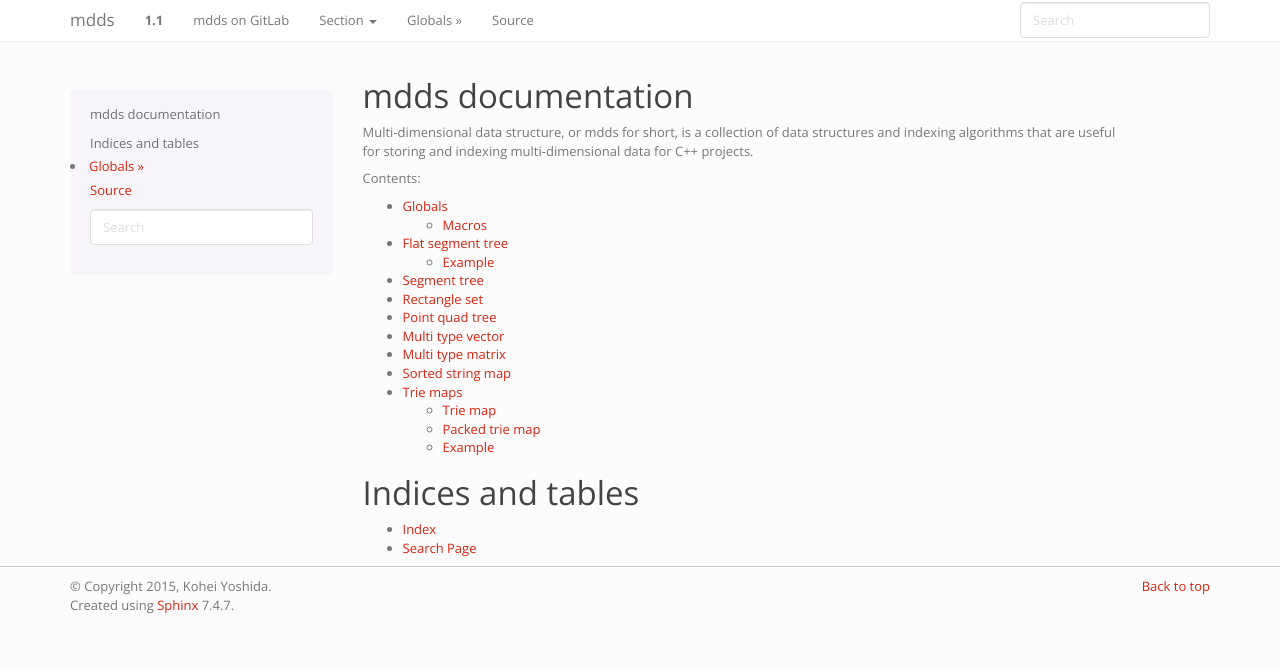
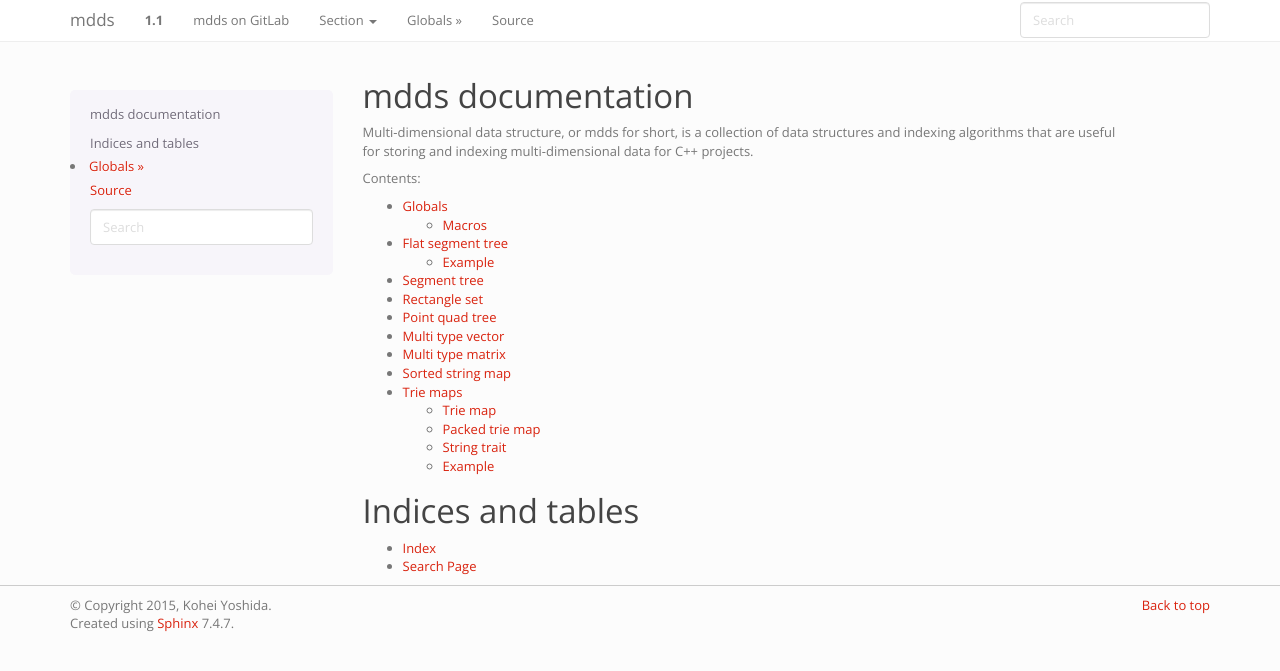
Before and after one commit to kohei-us/mdds, a Sphinx documentation site: the page built from doc/index.rst, in a window 1280 px wide. Shown: the top 671 px of the page. Built offline with Sphinx 7.4.7, drawn with Linux system fonts in a browser that asks for light colours.

Commit message:
Add section in the doc for trie's string trait struct for std::string.

```diff
--- a/doc/trie_map.rst
+++ b/doc/trie_map.rst
@@ -15,6 +15,12 @@ Packed trie map
 ---------------
 
 .. doxygenclass:: mdds::packed_trie_map
+   :members:
+
+String trait
+------------
+
+.. doxygenstruct:: mdds::trie::std_string_trait
    :members:
 
 Example
```
